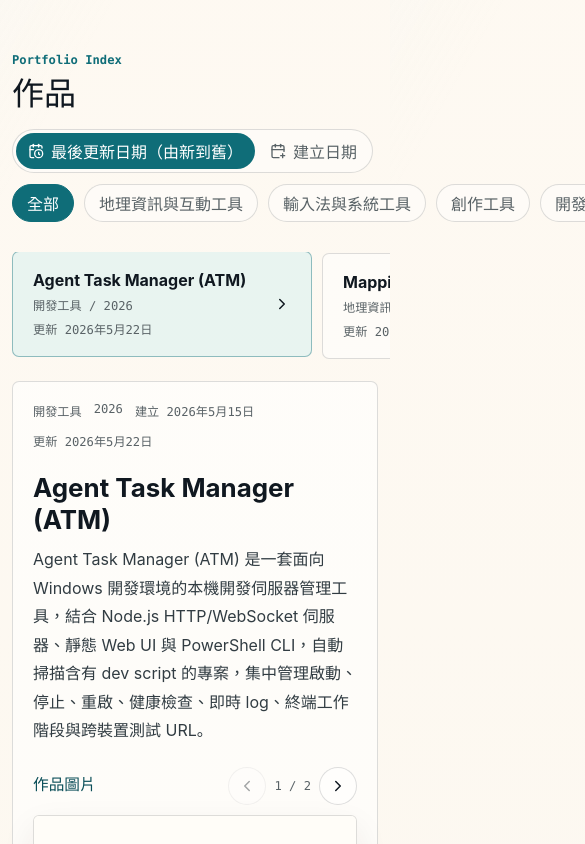
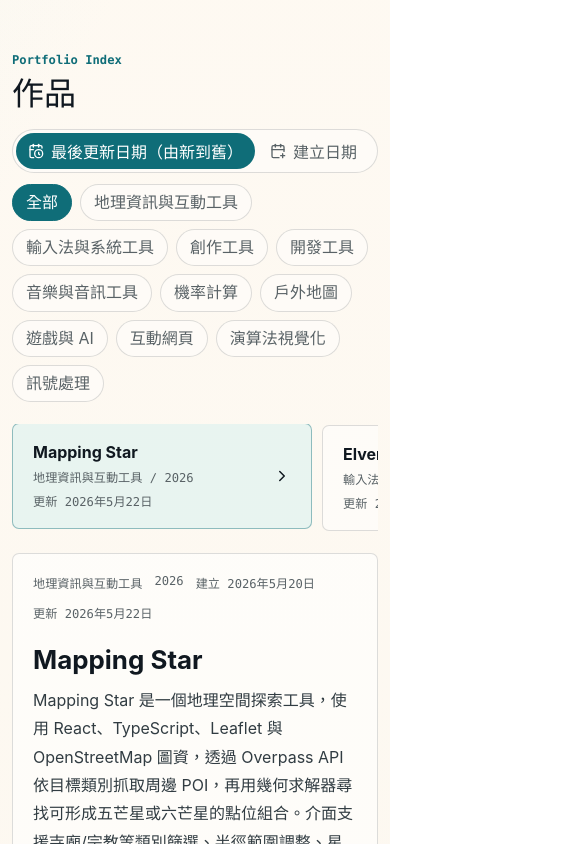
Before and after one commit to changweilin/demo_link, a React (Vite) app: page / in a window 390 px wide. Shown: the part 820-1664 px from the top of the page, 585 px wide, since content can reach past the window. Built offline with nearby package versions, Linux system fonts and the light colour scheme.

Commit message:
Fix mobile tab overflow on portfolio page

```diff
--- a/src/data/portfolio.json
+++ b/src/data/portfolio.json
@@ -42,7 +42,7 @@
       "category": "地理資訊與互動工具",
       "year": "2026",
       "createdAt": "2026-05-20T14:11:26Z",
-      "updatedAt": "2026-05-21T16:58:55Z",
+      "updatedAt": "2026-05-22T14:17:47Z",
       "screenshot": {
         "src": "project-screenshots/mapping-star.png",
         "alt": "Mapping Star 使用寺廟/宗教目標類別產生魔法陣動畫的地圖 demo 介面"
@@ -78,7 +78,7 @@
       "category": "輸入法與系統工具",
       "year": "2026",
       "createdAt": "2026-05-13T16:52:21Z",
-      "updatedAt": "2026-05-21T16:46:39Z",
+      "updatedAt": "2026-05-22T14:17:15Z",
       "screenshot": {
         "src": "project-screenshots/elven-chewing.png",
         "alt": "Elven Chewing 精靈語輸入法 Web Sandbox demo 介面"
@@ -114,7 +114,7 @@
       "category": "創作工具",
       "year": "2026",
       "createdAt": "2026-05-20T13:41:44Z",
-      "updatedAt": "2026-05-21T16:49:54Z",
+      "updatedAt": "2026-05-21T16:49:52Z",
       "screenshot": {
         "src": "project-screenshots/novel-elf.png",
         "alt": "Novel Elf Aevenmere 世界觀創作工作台介面"
@@ -150,7 +150,7 @@
       "category": "開發工具",
       "year": "2026",
       "createdAt": "2026-05-14T17:49:03Z",
-      "updatedAt": "2026-05-21T18:19:06Z",
+      "updatedAt": "2026-05-22T14:11:08Z",
       "screenshot": {
         "src": "project-screenshots/agent-task-manager.png",
         "alt": "Agent Task Manager 管理多個本機 dev server 的 Web UI"
@@ -186,7 +186,7 @@
       "category": "音樂與音訊工具",
       "year": "2026",
       "createdAt": "2026-05-09T08:13:03Z",
-      "updatedAt": "2026-05-21T06:52:05Z",
+      "updatedAt": "2026-05-21T06:52:01Z",
       "screenshot": {
         "src": "project-screenshots/music-elf.png",
         "alt": "Music Elf Conductor Studio 音訊轉樂譜 demo 介面"
@@ -222,7 +222,7 @@
       "category": "機率計算",
       "year": "2026",
       "createdAt": "2026-05-07T13:54:34Z",
-      "updatedAt": "2026-05-07T15:19:55Z",
+      "updatedAt": "2026-05-12T17:27:34Z",
       "screenshot": {
         "src": "project-screenshots/win-rate-calculator.png",
         "alt": "Win Rate Calculator win rate desktop 作品圖片"
@@ -267,7 +267,7 @@
       "category": "戶外地圖",
       "year": "2026",
       "createdAt": "2026-04-08T13:54:34Z",
-      "updatedAt": "2026-05-11T08:03:46Z",
+      "updatedAt": "2026-05-18T00:35:50Z",
       "screenshot": {
         "src": "project-screenshots/mapping-elf.png",
         "alt": "Mapping Elf 桌機版玉山步道路線天氣卡"
@@ -303,7 +303,7 @@
       "category": "遊戲與 AI",
       "year": "2026",
       "createdAt": "2026-04-27T14:19:02Z",
-      "updatedAt": "2026-05-12T01:17:48Z",
+      "updatedAt": "2026-05-12T08:02:00Z",
       "screenshot": {
         "src": "project-screenshots/hex-snake.png",
         "alt": "Hex Snake 桌機版遊戲畫面"
@@ -336,7 +336,7 @@
       "category": "互動網頁",
       "year": "2026",
       "createdAt": "2026-04-29T12:55:45Z",
-      "updatedAt": "2026-05-11T13:44:18Z",
+      "updatedAt": "2026-05-16T15:03:21Z",
       "screenshot": {
         "src": "project-screenshots/railway-elf.png",
         "alt": "Railway Elf map train passes desktop 作品圖片"
@@ -371,7 +371,7 @@
       "category": "演算法視覺化",
       "year": "2026",
       "createdAt": "2026-02-27T03:12:58Z",
-      "updatedAt": "2026-05-07T05:14:54Z",
+      "updatedAt": "2026-05-12T17:28:15Z",
       "screenshot": {
         "src": "project-screenshots/web-tsp-app.png",
         "alt": "Web TSP App tsp city desktop 作品圖片"
@@ -407,7 +407,7 @@
       "category": "訊號處理",
       "year": "2026",
       "createdAt": "2025-04-15T13:23:21Z",
-      "updatedAt": "2026-05-07T01:54:21Z",
+      "updatedAt": "2026-05-12T17:30:08Z",
       "screenshot": {
         "src": "project-screenshots/iir-filter-tool.png",
         "alt": "IIR Filter Tool web ui desktop 作品圖片"
--- a/src/styles.css
+++ b/src/styles.css
@@ -90,15 +90,25 @@
 }
 
 html {
+  max-width: 100%;
+  overflow-x: hidden;
   scroll-behavior: smooth;
 }
 
 body {
   margin: 0;
+  width: 100%;
+  max-width: 100%;
   min-width: 320px;
   color: var(--ink);
   background: var(--page-bg);
   overflow-x: hidden;
+}
+
+main {
+  min-width: 0;
+  overflow-x: hidden;
+  overflow-x: clip;
 }
 
 body::before {
@@ -427,6 +437,7 @@
   display: flex;
   align-items: end;
   justify-content: space-between;
+  min-width: 0;
   gap: 24px;
 }
 
@@ -627,6 +638,8 @@
   max-width: 760px;
   margin: 0;
   color: var(--text-detail);
+  overflow-wrap: anywhere;
+  word-break: break-word;
 }
 
 .tag-row {
@@ -662,6 +675,8 @@
 .works,
 .resume,
 .contact {
+  overflow-x: hidden;
+  overflow-x: clip;
   padding: 64px 0;
 }
 
@@ -680,6 +695,7 @@
 
 .project-controls {
   display: grid;
+  min-width: 0;
   justify-items: end;
   gap: 10px;
 }
@@ -687,6 +703,7 @@
 .sort-group {
   display: inline-flex;
   align-items: center;
+  min-width: 0;
   max-width: 100%;
   padding: 3px;
   border: 1px solid var(--line);
@@ -722,12 +739,15 @@
 
 .filter-group {
   display: flex;
+  min-width: 0;
+  max-width: 100%;
   flex-wrap: wrap;
   justify-content: flex-end;
   gap: 8px;
 }
 
 .filter-group button {
+  max-width: 100%;
   min-height: 38px;
   padding: 0 14px;
   border: 1px solid var(--line);
@@ -751,11 +771,18 @@
 .work-layout {
   display: grid;
   grid-template-columns: minmax(280px, 0.86fr) minmax(420px, 1.14fr);
+  min-width: 0;
   gap: 20px;
+}
+
+.work-layout > * {
+  min-width: 0;
+  max-width: 100%;
 }
 
 .project-list {
   display: grid;
+  min-width: 0;
   gap: 10px;
 }
 
@@ -788,7 +815,10 @@
   display: flex;
   flex-direction: column;
   justify-content: flex-start;
+  width: 100%;
+  max-width: 100%;
   min-height: 420px;
+  overflow: hidden;
   padding: clamp(28px, 4vw, 48px);
 }
 
@@ -1088,7 +1118,7 @@
   }
 
   .work-layout {
-    grid-template-columns: 1fr;
+    grid-template-columns: minmax(0, 1fr);
   }
 
   .project-detail {
@@ -1100,7 +1130,12 @@
   }
 
   .project-controls {
-    justify-items: start;
+    justify-items: stretch;
+  }
+
+  .sort-group,
+  .filter-group {
+    width: 100%;
   }
 
   .contact-actions {
@@ -1239,14 +1274,27 @@
     font-size: 2rem;
   }
 
-  .project-list,
+  .project-list {
+    display: flex;
+    gap: 10px;
+    width: 100%;
+    max-width: 100%;
+    margin-right: 0;
+    padding: 1px 0 8px;
+    overflow-x: auto;
+    overscroll-behavior-x: contain;
+    scroll-snap-type: x mandatory;
+  }
+
   .filter-group {
     display: flex;
-    gap: 10px;
-    margin-right: -12px;
-    padding: 1px 12px 8px 0;
-    overflow-x: auto;
-    scroll-snap-type: x mandatory;
+    width: 100%;
+    max-width: 100%;
+    flex-wrap: wrap;
+    justify-content: flex-start;
+    gap: 8px;
+    padding: 1px 0 0;
+    overflow: visible;
   }
 
   .project-row {
@@ -1273,11 +1321,15 @@
 
   .project-controls {
     width: 100%;
+    justify-items: stretch;
+    overflow: hidden;
   }
 
   .sort-group {
     justify-content: flex-start;
+    width: 100%;
     overflow-x: auto;
+    overscroll-behavior-x: contain;
     scrollbar-width: none;
   }
 
@@ -1285,13 +1337,14 @@
     flex: 0 0 auto;
   }
 
-  .filter-group {
-    flex-wrap: nowrap;
-    justify-content: flex-start;
-  }
-
   .filter-group button {
     flex: 0 0 auto;
+    max-width: 100%;
+    min-height: 36px;
+    padding: 8px 13px;
+    white-space: nowrap;
+    text-align: center;
+    line-height: 1.2;
   }
 
   .work-layout {
```
Also changed, not shown: 2 other files (tests, documents, lock files or other folders).
